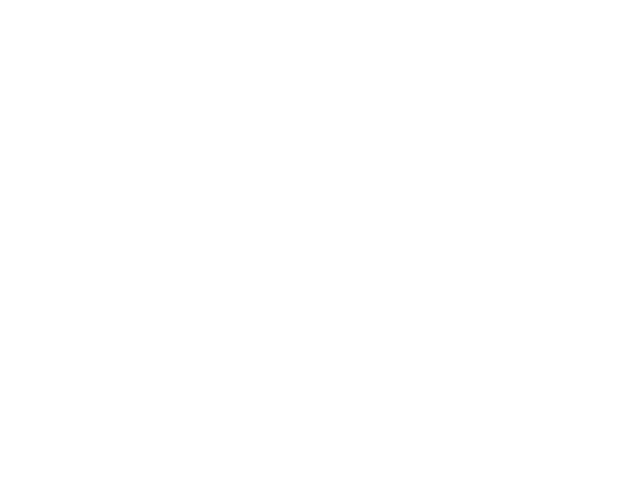
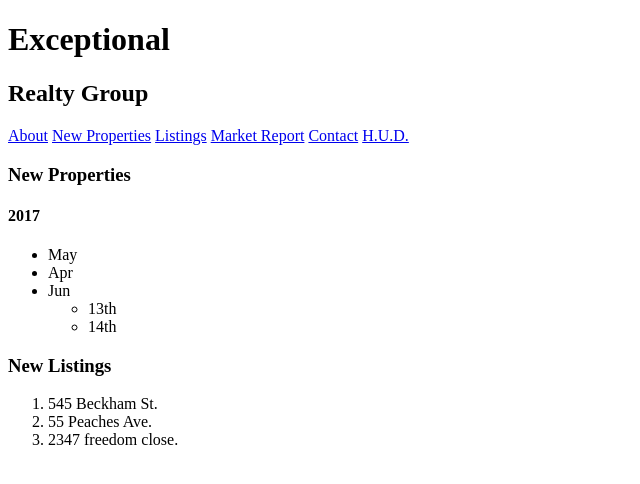
Before and after one commit to ELTemi/exceptional-realty, a plain HTML site: page new-properties.html in a window 1280 px wide. Shown: the whole page, without its empty margins (0-640 px from the left). Drawn offline with Linux system fonts and the light colour scheme.

Commit message:
added links to each page

```diff
--- a/new-properties.html
+++ b/new-properties.html
@@ -0,0 +1,38 @@
+<!DOCTYPE html>
+<html lang="en">
+  <head>
+    <meta charset="UTF-8">
+    <title>Exceptional Realty Group - Luxury Homes - New Properties</title>
+  </head>
+  <body>
+    <h1>Exceptional</h1>
+    <h2>Realty Group</h2>
+
+    <a href="index.html">About</a>
+    <a href="new-properties.html">New Properties</a>
+    <a href="real-estate-listings.html">Listings</a>
+    <a href="market-report.html">Market Report</a>
+    <a href="contact.html">Contact</a>
+    <a href="http://hud.gov" target='_blank'>H.U.D.</a>
+
+    <h3>New Properties</h3>
+    <h4>2017</h4>
+    <ul>
+      <li>May</li>
+      <li>Apr</li>
+      <li>Jun
+        <ul>
+          <li>13th</li>
+          <li>14th</li>
+        </ul>
+      </li>
+    </ul>
+
+    <h3>New Listings</h3>
+      <ol>
+        <li>545 Beckham St.</li>
+        <li>55 Peaches Ave.</li>
+        <li>2347 freedom close.</li>
+      </ol>
+  </body>
+</html>
```
Also changed, not shown: contact.html (+22 -0 lines), index.html (+7 -0 lines), market-report.html (+7 -0 lines), real-estate-listings.html (+7 -0 lines).
